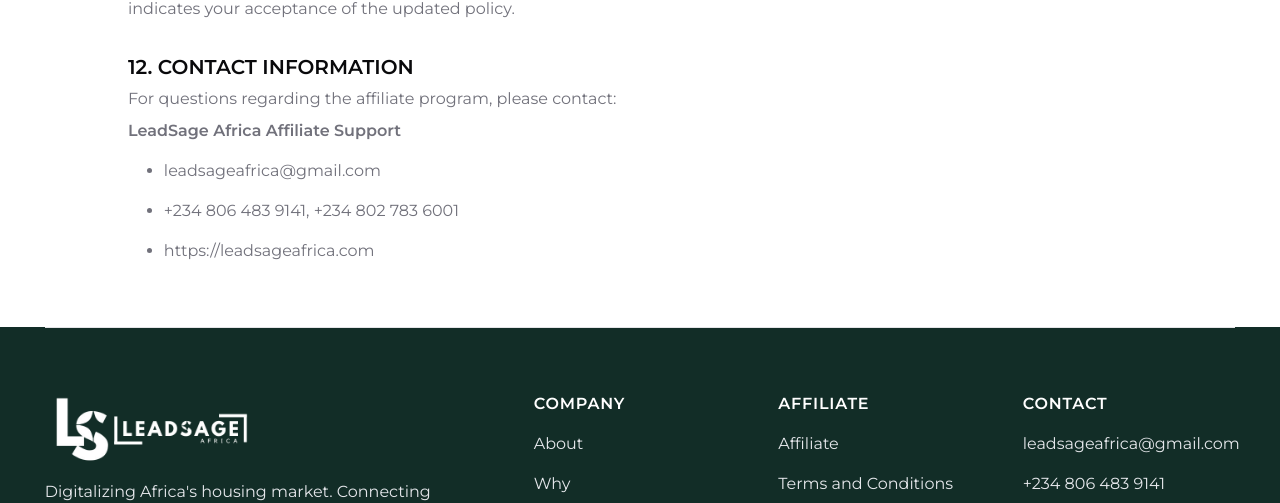
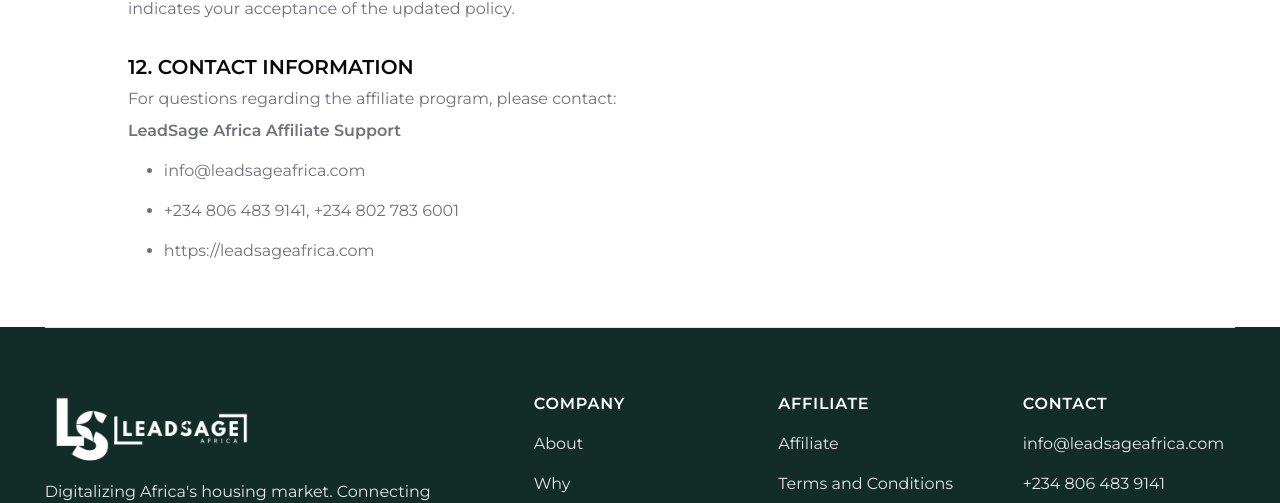
Before and after one commit to tomiwa-adelae/Leadsage-Coming-Soon, a Next.js app: page /privacy-policy in a window 1280 px wide. Shown: the part 2695-3198 px from the top of the page. Built offline with nearby package versions, Linux system fonts and the light colour scheme.

Commit message:
Updated the admin email address

```diff
--- a/constants/index.ts
+++ b/constants/index.ts
@@ -65,7 +65,7 @@
 export const linkedinURL = "https://twitter.com/";
 
 export const websiteURL = "https://leadsageafrica.com";
-export const email = "leadsageafrica@gmail.com";
+export const email = "info@leadsageafrica.com";
 export const israelNumber = "+234 806 483 9141";
 export const tomiwaNumber = "+234 802 783 6001";
 export const waitlistWebsiteURL = "https://leadsageafrica.com";
```
